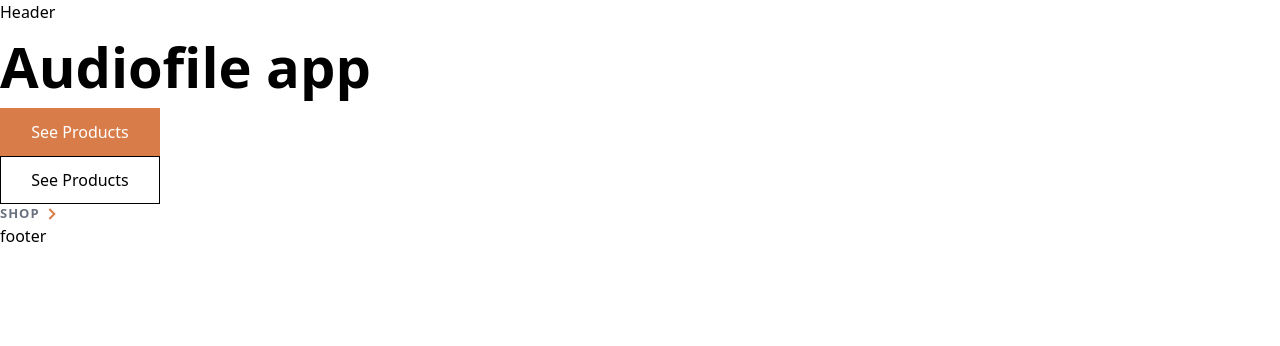
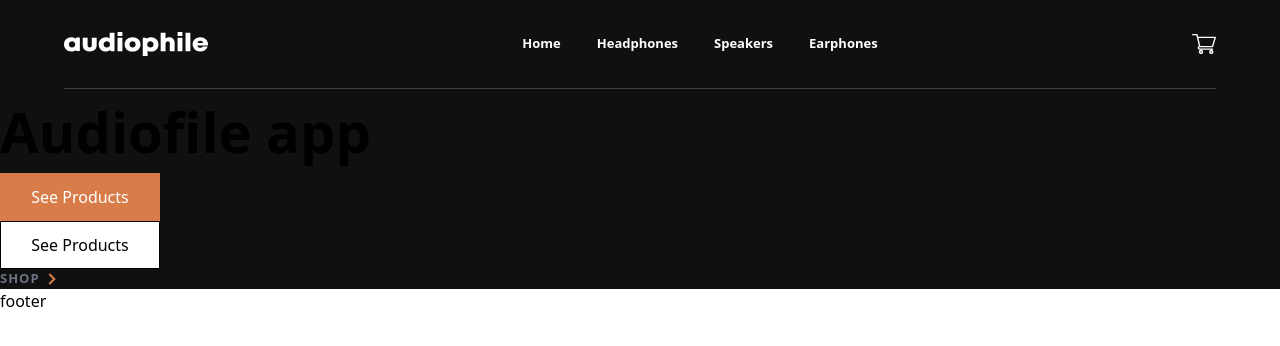
Before and after one commit to jonkarrer/audiophile, a Next.js app: page / in a window 1280 px wide. Shown: the top 346 px of the page. Built offline with nearby package versions, Linux system fonts and the light colour scheme.

Commit message:
feat: header

```diff
--- a/components/Layout/Header.tsx
+++ b/components/Layout/Header.tsx
@@ -1,8 +1,54 @@
-import { useEffect } from "react";
+import React from "react";
+import Link from "next/link";
+export default function Header() {
+  return (
+    <React.Fragment>
+      <Mobile />
+      <header className="hidden lg:flex bg-101010" style={{ height: "89px" }}>
+        <div className="wrapper flex justify-between items-center h-full border-b border-979797 ">
+          <img className="w-36 h-6" src="/shared/desktop/logo.svg" alt="logo" />
+          <nav className="text-white grid grid-flow-col gap-9">
+            <Link passHref href="/">
+              <span className="subtitle">Home</span>
+            </Link>
+            <Link passHref href="/">
+              <span className="subtitle">Headphones</span>
+            </Link>
+            <Link passHref href="/">
+              <span className="subtitle">Speakers</span>
+            </Link>
+            <Link passHref href="/">
+              <span className="subtitle">Earphones</span>
+            </Link>
+          </nav>
+          <img
+            className="h-5 w-6"
+            src="/shared/desktop/icon-cart.svg"
+            alt="cart icon"
+          />
+        </div>
+      </header>
+    </React.Fragment>
+  );
+}
 
-export default function Header() {
-  useEffect(() => {
-    console.log(window.innerHeight);
-  });
-  return <div>Header</div>;
-}
+const Mobile = () => {
+  return (
+    <header
+      className="bg-101010 border-b border-979797 md:border-0 lg:hidden"
+      style={{ height: "89px" }}
+    >
+      <div className="wrapper flex justify-between items-center h-full md:border-b border-979797">
+        <img src="/shared/tablet/icon-hamburger.svg" alt="hamburger icon" />
+        <div className="flex items-center md:flex-1 md:px-11">
+          <img
+            className="justify-self-start"
+            src="/shared/desktop/logo.svg"
+            alt="logo"
+          />
+        </div>
+        <img src="/shared/desktop/icon-cart.svg" alt="cart icon" />
+      </div>
+    </header>
+  );
+};
--- a/pages/index.tsx
+++ b/pages/index.tsx
@@ -6,17 +6,17 @@ const Home: NextPage = () => {
   return (
     <div>
       <Head>
-        <title>Create Next App</title>
+        <title>audiophile</title>
         <meta name="description" content="Generated by create next app" />
-        <link rel="icon" href="/favicon.ico" />
+        <link rel="icon" href="./public/favicon-32x32.png" />
       </Head>
 
-      <main>
+      <main className="bg-101010">
         <h1>Audiofile app</h1>
+        <button className="btn-gold">See Products</button>
+        <button className="btn-white">See Products</button>
+        <ArrowBtn action="Shop" link="/" />
       </main>
-      <button className="btn-gold">See Products</button>
-      <button className="btn-white">See Products</button>
-      <ArrowBtn action="Shop" link="/" />
     </div>
   );
 };
--- a/styles/fonts.css
+++ b/styles/fonts.css
@@ -23,12 +23,13 @@ h5 {
   line-height: 33px;
   letter-spacing: 1.7px;
 }
-h6.outline {
+.outline {
   text-transform: uppercase;
   line-height: 19px;
   letter-spacing: 10px;
 }
-h6.subtitle {
+.subtitle {
+  text-transform: uppercase;
   line-height: 25px;
   letter-spacing: 1px;
 }
--- a/styles/globals.css
+++ b/styles/globals.css
@@ -59,10 +59,10 @@ a {
   h6 {
     @apply md:font-bold md:text-lg;
   }
-  h6.outline {
+  .outline {
     @apply font-normal text-sm;
   }
-  h6.subtitle {
+  .subtitle {
     @apply font-bold text-xs;
   }
   p {
@@ -83,4 +83,7 @@ a {
   .btn-white:hover {
     @apply text-white bg-black cursor-pointer;
   }
+  .wrapper {
+    @apply mx-6 md:mx-8 lg:m-auto lg:w-11/12 lg:max-w-6xl;
+  }
 }
--- a/tailwind.config.js
+++ b/tailwind.config.js
@@ -23,6 +23,7 @@ module.exports = {
         F1F1F1: "#F1F1F1",
         FAFAFA: "#FAFAFA",
         FFFFFF: "#FFFFFF",
+        979797: "rgba(300,300,300,.2)"
       },
     },
   },
```
Also changed, not shown: .eslintrc.json.
